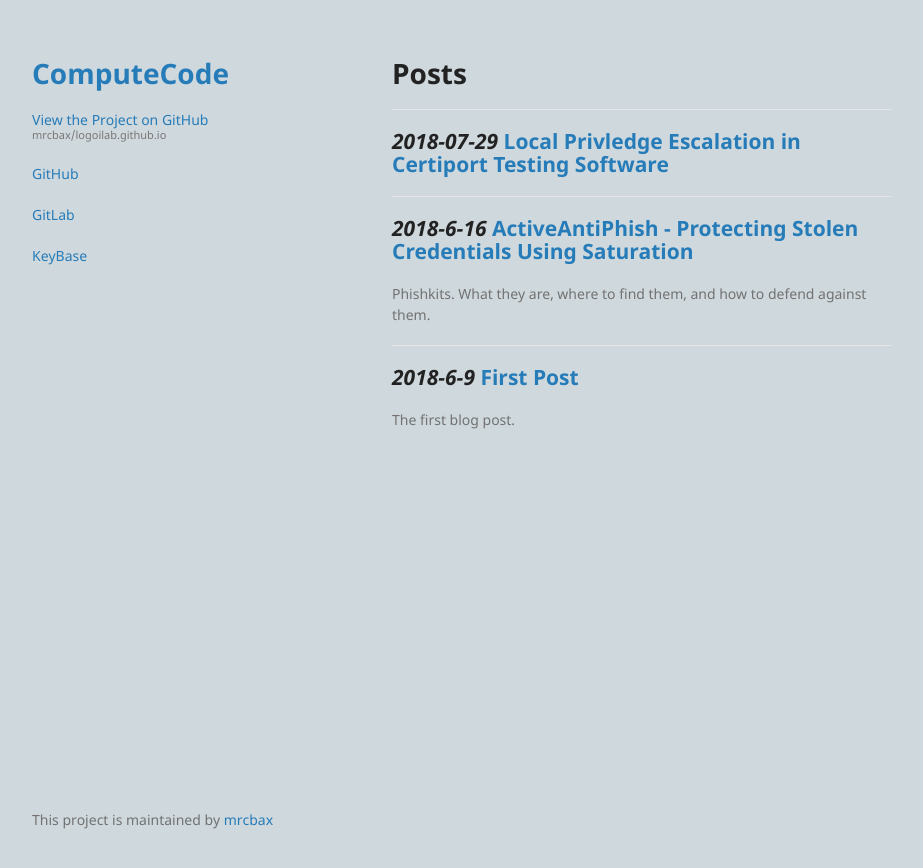
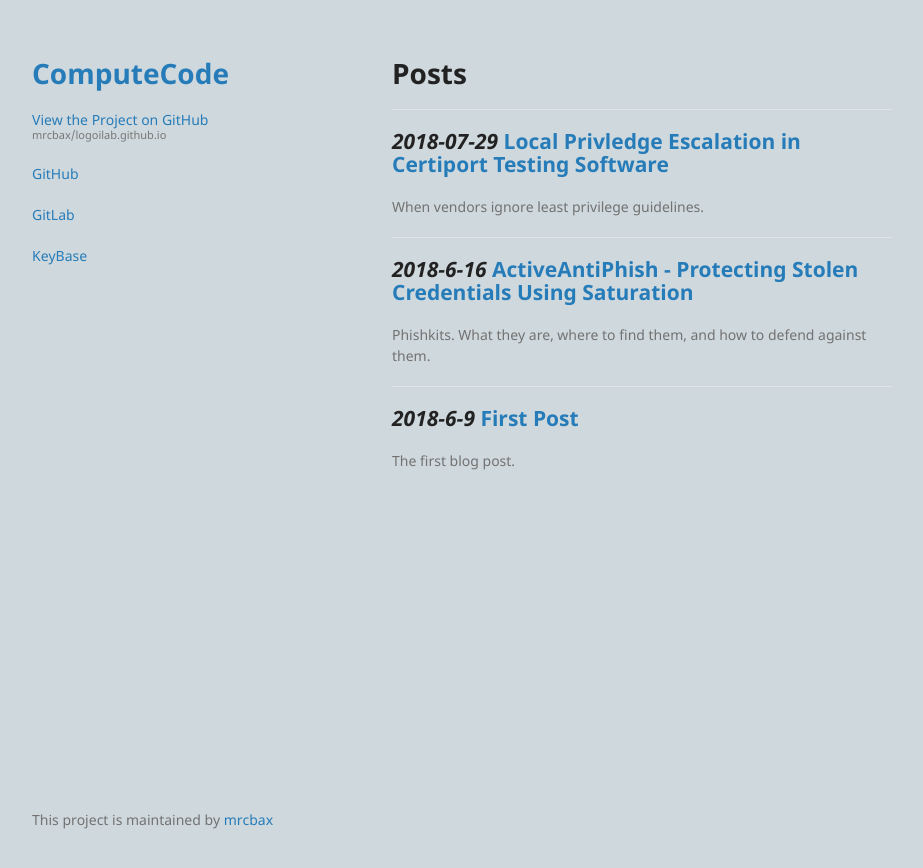
Before and after one commit to mrcbax/logoilab.github.io, a Jekyll site: the page built from index.md, in a window 1280 px wide. Shown: the top 868 px of the page, without its empty margins (178-1101 px from the left). Built offline with Jekyll 4.4.1, drawn with Linux system fonts in a browser that asks for light colours; the repository's description, which GitHub fills in, is left out.

Commit message:
added desc to index

```diff
--- a/index.md
+++ b/index.md
@@ -10,6 +10,8 @@ Posts
 
 <strong> _2018-07-29_ [Local Privledge Escalation in Certiport Testing Software](2018-07-29_1.html)</strong>
 ---
+
+When vendors ignore least privilege guidelines.
 
 <hr>
 
```
